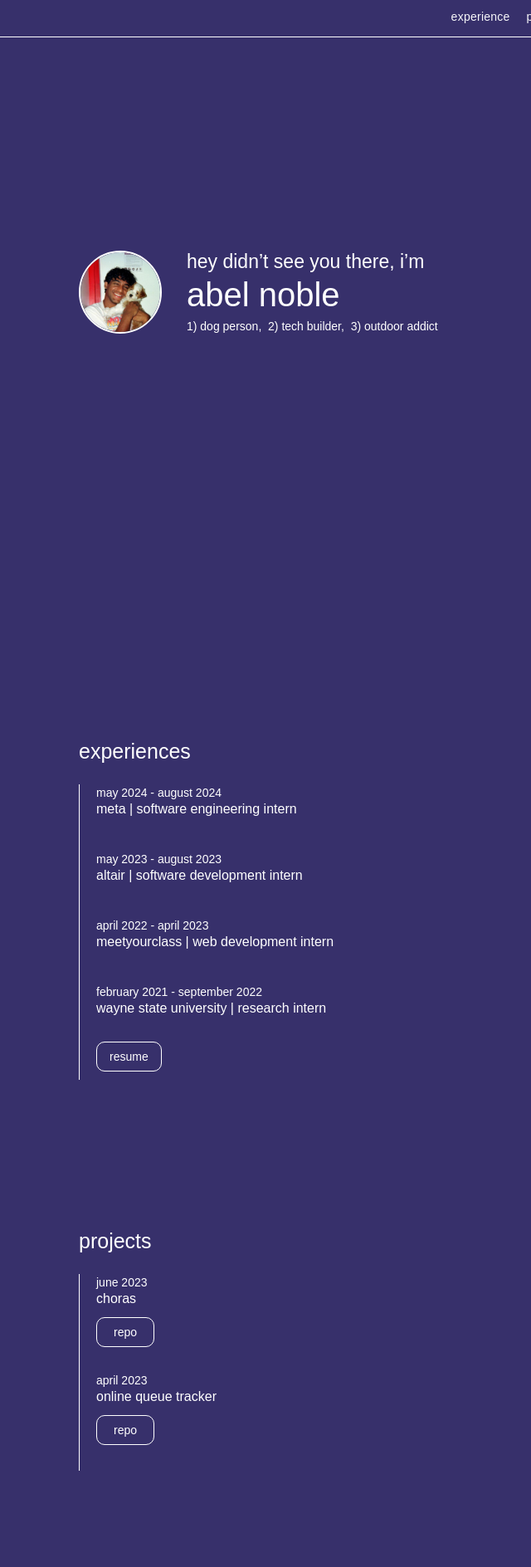
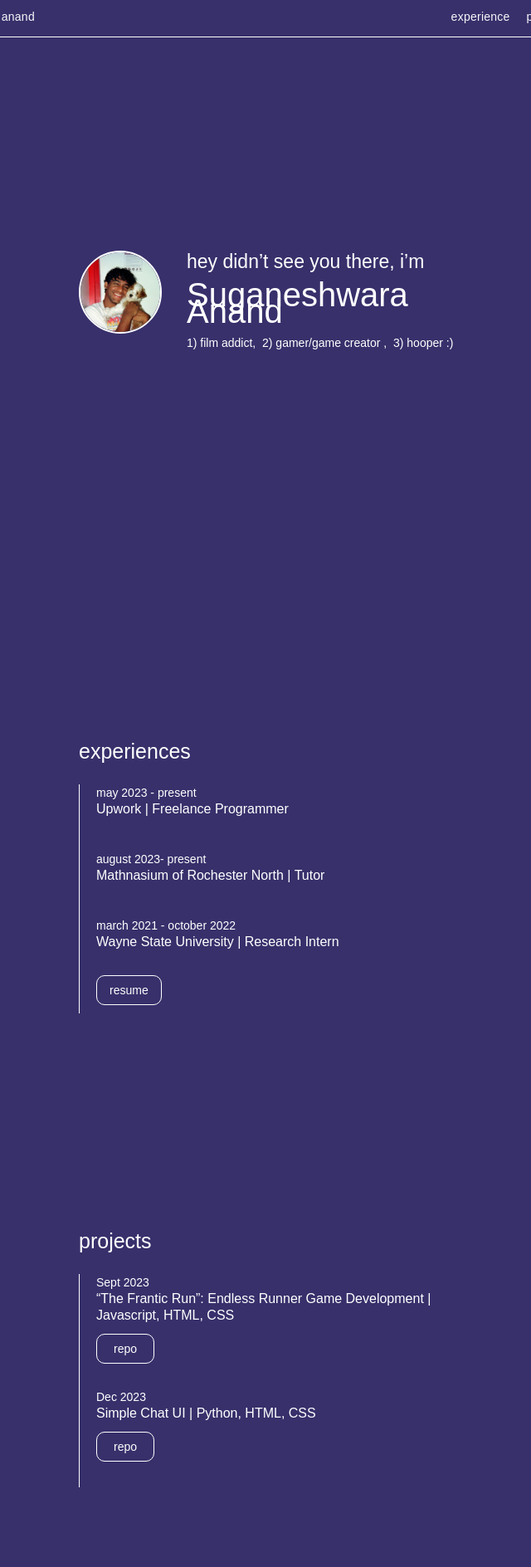
Before and after one commit to sugianand/sugianand.github.io, a plain HTML site: page index.html in a window 1280 px wide. Shown: the part 7-1895 px from the top of the page at 83% size, without its empty margins (295-935 px from the left). Drawn offline with nearby package versions, Linux system fonts and the light colour scheme; a script that the page names is missing.

Commit message:
Update index.html

```diff
--- a/index.html
+++ b/index.html
@@ -5,7 +5,7 @@
 >
   <head>
     <meta charset="utf-8" />
-    <title>Abel Noble</title>
+    <title>Suganeshwara Anand</title>
     <meta content="width=device-width, initial-scale=1" name="viewport" />
     <meta content="personal_website" name="generator" />
     <link href="css/normalize.css" rel="stylesheet" type="text/css" />
@@ -72,7 +72,7 @@
                   href="index.html"
                   aria-current="page"
                   class="nav-link w--current"
-                  >abel noble</a
+                  >suganeshwara anand</a
                 >
               </li>
             </ul>
@@ -119,9 +119,9 @@
           </div>
           <div class="column-7 w-col w-col-9">
             <h1 class="heading">hey didn’t see you there, i’m</h1>
-            <p class="margin-bottom-24px">abel noble</p>
+            <p class="margin-bottom-24px">Suganeshwara Anand</p>
             <div class="text-block">
-              1) dog person,  2) tech builder,  3) outdoor addict
+              1) film addict,  2) gamer/game creator ,  3) hooper :)
             </div>
           </div>
         </div>
@@ -132,24 +132,20 @@
         <div class="title">experiences</div>
         <ul role="list" class="experience_list w-list-unstyled">
           <li class="exp_item">
-            <div class="date">may 2024 - august 2024</div>
-            <div class="position">meta | software engineering intern</div>
+            <div class="date">may 2023 - present</div>
+            <div class="position">Upwork | Freelance Programmer</div>
           </li>
           <li class="exp_item">
-            <div class="date">may 2023 - august 2023</div>
-            <div class="position">altair | software development intern</div>
-          </li>
-          <li class="exp_item">
-            <div class="date">april 2022 - april 2023</div>
-            <div class="position">meetyourclass | web development intern</div>
+            <div class="date">august 2023- present</div>
+            <div class="position">Mathnasium of Rochester North | Tutor</div>
           </li>
           <li class="exp_item1">
-            <div class="date">february 2021 - september 2022</div>
-            <div class="position">wayne state university | research intern</div>
+            <div class="date">march 2021 - october 2022</div>
+            <div class="position">Wayne State University | Research Intern</div>
           </li>
           <li class="list-item-5">
             <a
-              href="https://drive.google.com/file/d/15AOKRrxXvZBO06CAAWgJD5ZetaArWuFW/view?usp=sharing"
+              href="https://docs.google.com/document/d/1kXVB94J23-zbg8BWEtIjW6cecNVQpH8GXdvjsbsQ8F8/edit?usp=sharing"
               target="_blank"
               class="resume_but w-button"
               >resume</a
@@ -163,20 +159,20 @@
         <div class="title">projects</div>
         <ul role="list" class="project_list w-list-unstyled">
           <li class="project_item">
-            <div class="date">june 2023</div>
-            <div class="position">choras</div>
+            <div class="date">Sept 2023</div>
+            <div class="position">“The Frantic Run”: Endless Runner Game Development  | Javascript, HTML, CSS</div>
             <a
-              href="https://github.com/AbelNoble/Choras"
+              href="https://github.com/sugianand/Frantic_Run"
               target="_blank"
               class="repo_but w-button"
               >repo</a
             >
           </li>
           <li class="project_item">
-            <div class="date">april 2023</div>
-            <div class="position">online queue tracker</div>
+            <div class="date">Dec 2023</div>
+            <div class="position">Simple Chat UI | Python, HTML, CSS</div>
             <a
-              href="https://github.com/AbelNoble/office-hours-queue"
+              href="https://github.com/sugianand/Chatbot_AI"
               target="_blank"
               class="repo_but w-button"
               >repo</a
@@ -197,7 +193,7 @@
         <div class="columns w-row">
           <div class="column w-col w-col-4 w-col-small-4 w-col-tiny-4">
             <a
-              href="https://www.linkedin.com/in/abelthomasnoble/"
+              href="www.linkedin.com/in/suganeshwara-anand-b86367219"
               target="_blank"
               class="repo_but w-button"
               >linkedin</a
@@ -205,14 +201,14 @@
           </div>
           <div class="column-2 w-col w-col-4 w-col-small-4 w-col-tiny-4">
             <a
-              href="https://github.com/AbelNoble"
+              href="https://github.com/sugianand"
               target="_blank"
               class="repo_but w-button"
               >github</a
             >
           </div>
           <div class="column-3 w-col w-col-4 w-col-small-4 w-col-tiny-4">
-            <a href="mailto:abeln@umich.edu" class="repo_but w-button">email</a>
+            <a href="mailto:hk9116@wayne.edu" class="repo_but w-button">email</a>
           </div>
         </div>
       </div>
@@ -246,7 +242,7 @@
                         href="index.html"
                         aria-current="page"
                         class="nav-link w--current"
-                        >abel noble</a
+                        >suganeshwara anand</a
                       >
                     </li>
                   </ul>
```
